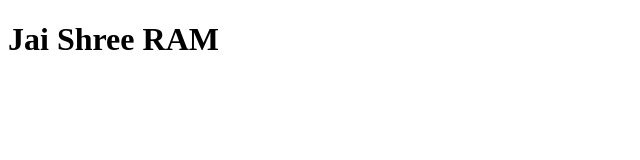
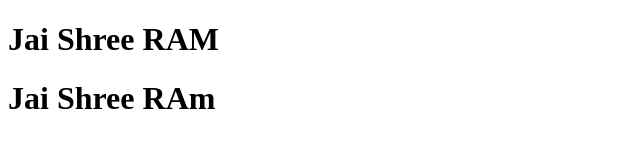
Before and after one commit to RohitUbale/localrepo, a plain HTML site: page index.html in a window 1280 px wide. Shown: the whole page, without its empty margins (0-640 px from the left). Drawn offline with Linux system fonts and the light colour scheme.

Commit message:
Added new feature

```diff
--- a/index.html
+++ b/index.html
@@ -7,5 +7,6 @@
 </head>
 <body>
     <h1>Jai Shree RAM</h1>
+    <h1>Jai Shree RAm</h1>
 </body>
 </html>
```
